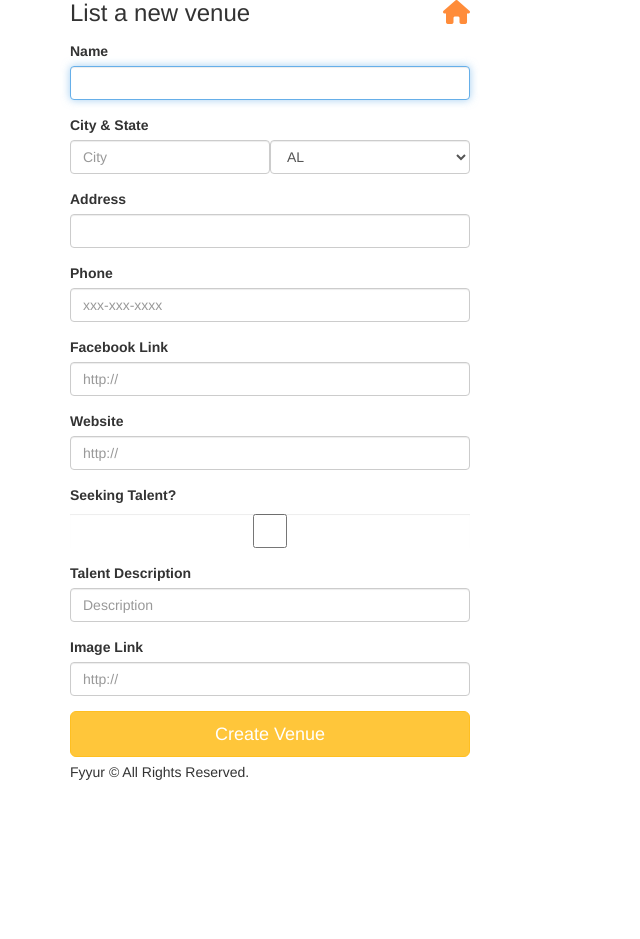
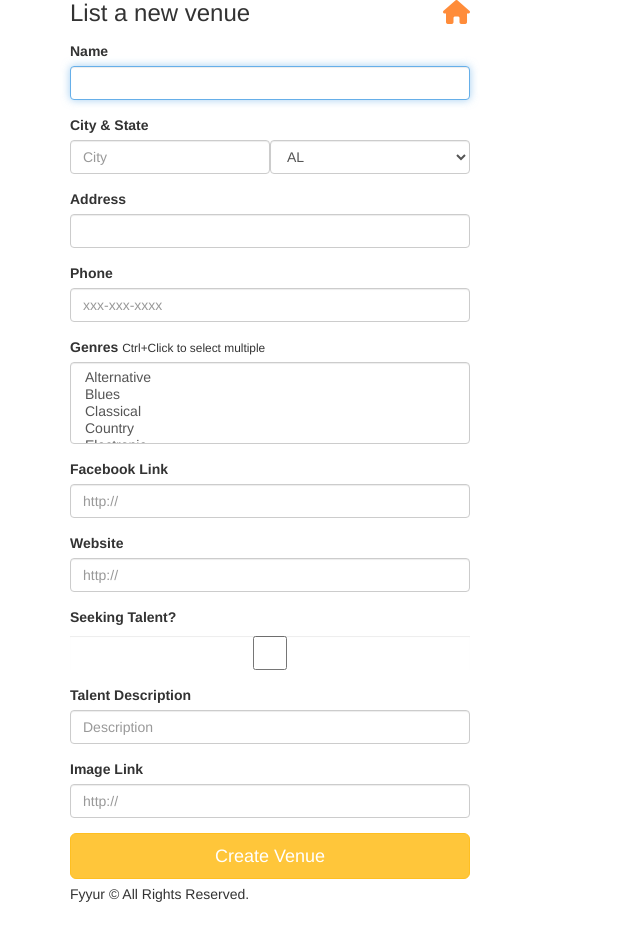
Before and after one commit to SiddharthSampath/Fyyur, a Flask app: page /venues/create in a window 1280 px wide. Shown: the part 95-1034 px from the top of the page, without its empty margins (0-640 px from the left). Before the commit the page ends 875 px from the top, so only its background shows below. Run offline with Flask 2, Linux system fonts and the light colour scheme; some libraries are stand-ins or nearby versions.

Commit message:
Handled array of values for genre

```diff
--- a/app.py
+++ b/app.py
@@ -15,16 +15,17 @@ from forms import *
 from flask_migrate import Migrate
 import sys
 from datetime import datetime
+# from config import app,db,moment,current_time, migrate
 #----------------------------------------------------------------------------#
 # App Config.
 #----------------------------------------------------------------------------#
-
 app = Flask(__name__)
 moment = Moment(app)
 app.config.from_object('config')
 db = SQLAlchemy(app)
 migrate = Migrate(app, db)
 current_time = datetime.now().strftime(('%Y-%m-%d %H:%M:%S'))
+
 
 # TODO: connect to a local postgresql database
 
@@ -45,6 +46,7 @@ class Venue(db.Model):
     city = db.Column(db.String(120))
     state = db.Column(db.String(120))
     address = db.Column(db.String(120))
+    genres = db.Column(db.ARRAY(db.String(120)))
     phone = db.Column(db.String(120))
     image_link = db.Column(db.String(500))
     facebook_link = db.Column(db.String(120))
@@ -65,7 +67,7 @@ class Artist(db.Model):
     city = db.Column(db.String(120))
     state = db.Column(db.String(120))
     phone = db.Column(db.String(120))
-    genres = db.Column(db.String(120))
+    genres = db.Column(db.ARRAY(db.String(120)))
     image_link = db.Column(db.String(500))
     facebook_link = db.Column(db.String(120))
     website = db.Column(db.String(120))
@@ -233,6 +235,7 @@ def create_venue_submission():
     venue_address = request.form['address']
     venue_phone = request.form['phone']
     venue_fb = request.form['facebook_link']
+    venue_genres = request.form.getlist('genres')
     venue_web = request.form['website']
     image_link = request.form['image_link']
     seeking_talent = request.form.get('seeking_talent', False)
@@ -244,7 +247,7 @@ def create_venue_submission():
     if description is None:
       description = "No description"
 
-    venue = Venue(name=venue_name, city=venue_city, state=venue_state,image_link=image_link, address= venue_address, phone=venue_phone, facebook_link=venue_fb, website=venue_web, seeking_talent=seeking_talent, seeking_description=description)
+    venue = Venue(name=venue_name, city=venue_city, state=venue_state,image_link=image_link, genres=venue_genres,address= venue_address, phone=venue_phone, facebook_link=venue_fb, website=venue_web, seeking_talent=seeking_talent, seeking_description=description)
     db.session.add(venue)
     db.session.commit()
   except Exception as e:
@@ -392,7 +395,7 @@ def edit_artist_submission(artist_id):
     artist.city = request.form['city']
     artist.state = request.form['state']
     artist.phone = request.form['phone']
-    artist.genres = request.form['genres']
+    artist.genres = request.form.getlist('genres')
     artist.image_link = request.form['image_link']
     artist.facebook_link = request.form['facebook_link']
     artist.website = request.form['website']
@@ -451,6 +454,7 @@ def edit_venue_submission(venue_id):
     venue.state = request.form['state']
     venue.address = request.form['address']
     venue.phone = request.form['phone']
+    venue.genres = request.form.getlist('genres')
     venue.facebook_link = request.form['facebook_link']
     venue.website = request.form['website']
     venue.image_link = request.form['image_link']
@@ -501,13 +505,13 @@ def create_artist_submission():
     city = request.form['city']
     state = request.form['state']
     phone = request.form['phone']
-    genre = request.form['genres']
+    genre = request.form.getlist('genres')
     image = request.form['image_link']
     fb = request.form['facebook_link']
     website = request.form['website']
     seeking_venue = request.form.get('seeking_venue', False)
     venue_description = request.form.get('seeking_description', None)
-
+    print(genre)
     if seeking_venue == 'y':
       seeking_venue = True
     else:
@@ -533,7 +537,7 @@ def create_artist_submission():
 
   else:
   # on successful db insert, flash success
-    flash('Artist ' + request.form['name'] + ' was successfully listed!' + genre)
+    flash('Artist ' + request.form['name'] + ' was successfully listed!')
 
   return render_template('pages/home.html')
 
--- a/config.py
+++ b/config.py
@@ -1,4 +1,10 @@
 import os
+from flask import Flask
+from flask_moment import Moment
+from flask_migrate import Migrate
+from flask_sqlalchemy import SQLAlchemy
+from datetime import datetime
+
 SECRET_KEY = os.urandom(32)
 # Grabs the folder where the script runs.
 basedir = os.path.abspath(os.path.dirname(__file__))
--- a/forms.py
+++ b/forms.py
@@ -3,6 +3,10 @@ from flask_wtf import Form
 from wtforms import StringField, SelectField, SelectMultipleField, DateTimeField, BooleanField, ValidationError
 from wtforms.validators import DataRequired, AnyOf, URL
 import re
+
+def validate_phone(form, field):
+        if not re.search(r"^[0-9]{3}-[0-9]{3}-[0-9]{4}$", field.data):
+            raise ValidationError("Invalid phone number.")
 
 class ShowForm(Form):
     artist_id = StringField(
@@ -19,6 +23,7 @@ class ShowForm(Form):
 
 
 class VenueForm(Form):
+
 
     name = StringField(
         'name', validators=[DataRequired()]
@@ -86,14 +91,38 @@ class VenueForm(Form):
         'address', validators=[DataRequired()]
     )
     phone = StringField(
-        'phone', validators=[DataRequired()]
+        'phone', validators=[validate_phone]
     )
     image_link = StringField(
         'image_link', validators=[DataRequired()]
     )
-
+    genres = SelectMultipleField(
+        # TODO implement enum restriction
+        'genres', validators=[DataRequired()],
+        choices=[
+            ('Alternative', 'Alternative'),
+            ('Blues', 'Blues'),
+            ('Classical', 'Classical'),
+            ('Country', 'Country'),
+            ('Electronic', 'Electronic'),
+            ('Folk', 'Folk'),
+            ('Funk', 'Funk'),
+            ('Hip-Hop', 'Hip-Hop'),
+            ('Heavy Metal', 'Heavy Metal'),
+            ('Instrumental', 'Instrumental'),
+            ('Jazz', 'Jazz'),
+            ('Musical Theatre', 'Musical Theatre'),
+            ('Pop', 'Pop'),
+            ('Punk', 'Punk'),
+            ('R&B', 'R&B'),
+            ('Reggae', 'Reggae'),
+            ('Rock n Roll', 'Rock n Roll'),
+            ('Soul', 'Soul'),
+            ('Other', 'Other'),
+        ]
+    )
     facebook_link = StringField(
-        'facebook_link', validators=[URL(),DataRequired()]
+        'facebook_link', validators=[URL(message="Invalid URL"),DataRequired()]
     )
     website = StringField(
         'website', validators=[URL(),DataRequired()]
--- a/templates/forms/edit_venue.html
+++ b/templates/forms/edit_venue.html
@@ -27,6 +27,11 @@
           <label for="phone">Phone</label>
           {{ form.phone(class_ = 'form-control', placeholder='xxx-xxx-xxxx', autofocus = true) }}
         </div>
+        <div class="form-group">
+          <label for="genres">Genres</label>
+          <small>Ctrl+Click to select multiple</small>
+          {{ form.genres(class_ = 'form-control', placeholder='Genres, separated by commas', autofocus = true) }}
+        </div>
       <div class="form-group">
           <label for="genres">Facebook Link</label>
           {{ form.facebook_link(class_ = 'form-control', placeholder='http://', autofocus = true) }}
--- a/templates/forms/new_venue.html
+++ b/templates/forms/new_venue.html
@@ -26,6 +26,18 @@
       <div class="form-group">
           <label for="phone">Phone</label>
           {{ form.phone(class_ = 'form-control', placeholder='xxx-xxx-xxxx', autofocus = true) }}
+          {% if form.phone.errors %}
+            <ul class="errors">
+              {% for error in form.phone.errors %}
+                <li>{{ error }}</li>
+              {% endfor %}
+            </ul>
+          {% endif %}
+        </div>
+        <div class="form-group">
+          <label for="genres">Genres</label>
+          <small>Ctrl+Click to select multiple</small>
+          {{ form.genres(class_ = 'form-control', placeholder='Genres, separated by commas', autofocus = true) }}
         </div>
       <div class="form-group">
           <label for="facebook_link">Facebook Link</label>
@@ -49,6 +61,7 @@
     </div>
 
       <input type="submit" value="Create Venue" class="btn btn-primary btn-lg btn-block">
+      {{ form.csrf_token() }}
     </form>
   </div>
 {% endblock %}
--- a/templates/pages/show_venue.html
+++ b/templates/pages/show_venue.html
@@ -11,11 +11,11 @@
 		<p class="subtitle">
 			ID: {{ venue.id }}
 		</p>
-		<!-- <div class="genres">
+		<div class="genres">
 			{% for genre in venue.genres %}
 			<span class="genre">{{ genre }}</span>
 			{% endfor %}
-		</div> -->
+		</div>
 		<p>
 			<i class="fas fa-globe-americas"></i> {{ venue.city }}, {{ venue.state }}
 		</p>
```
Also changed, not shown: migrations/versions/5cb8bb9812a3_.py (added, +30 -0 lines), 1 other file.
